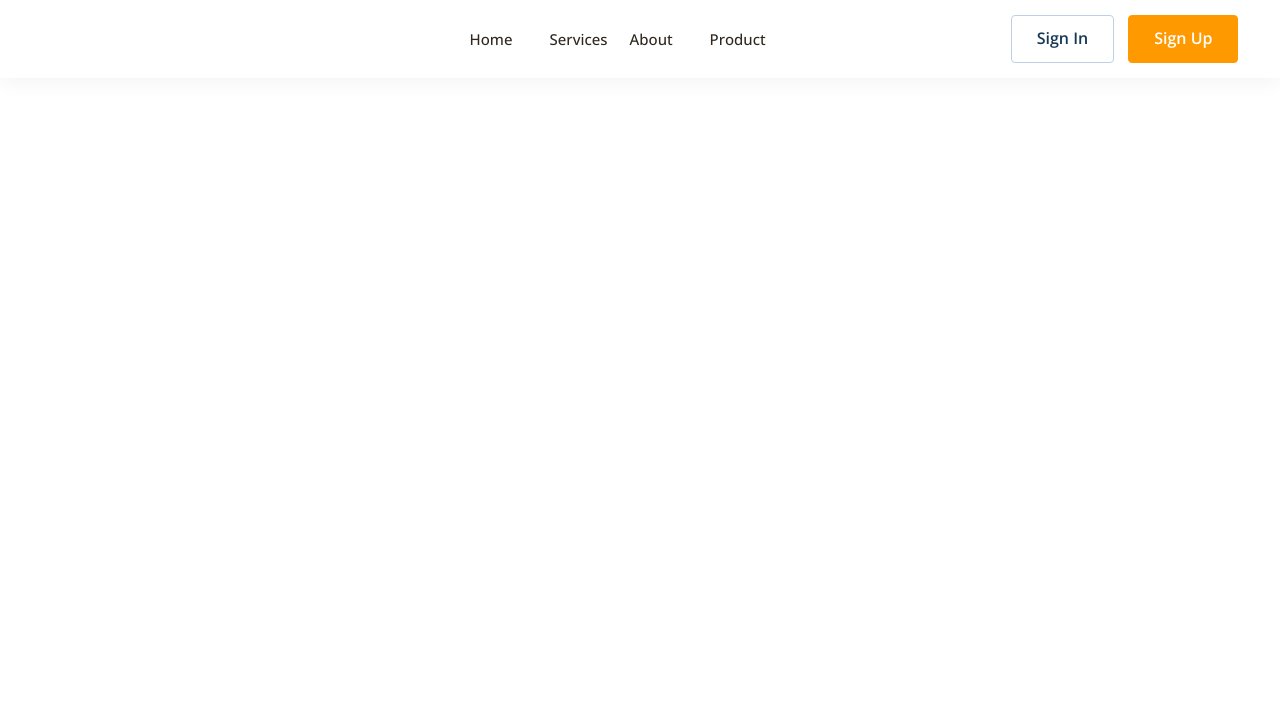
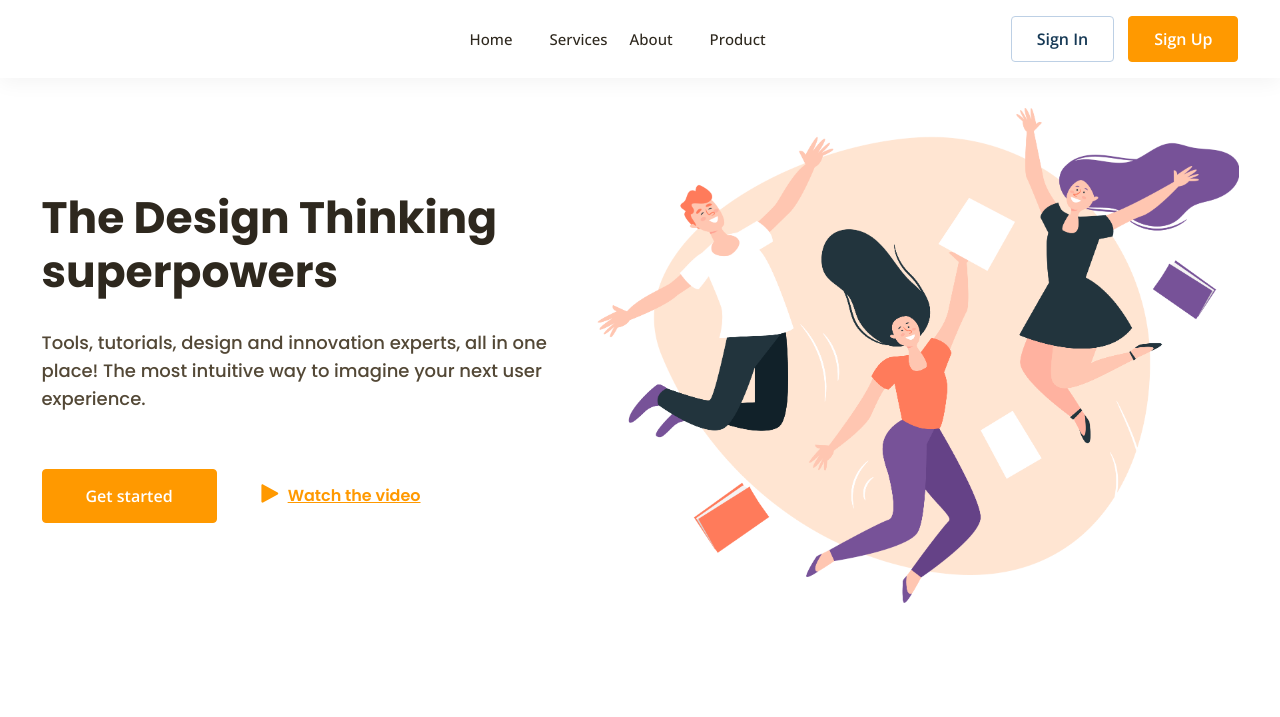
Before and after one commit to gl-el/productly, a website built with webpack: page src/index.html in a window 1280 px wide. Built offline with nearby package versions, Linux system fonts and the light colour scheme; files whose address does not match are found by name.

Commit message:
feat: add promo section

```diff
--- a/src/index.html
+++ b/src/index.html
@@ -30,10 +30,25 @@
         </ul>
       </nav>
       <div class="header__buttons">
-        <button class="button button_light">Sign In</button>
-        <button class="button button_orange">Sign Up</button>
+        <button class="button button_header button_light">Sign In</button>
+        <button class="button button_header button_orange">Sign Up</button>
       </div>
     </div>
   </header>
+  <section class="promo wrapper">
+    <div class="promo__content">
+    <h1 class="promo__title">The Design Thinking superpowers</h1>
+    <p class="promo__text">Tools, tutorials, design and innovation experts, all in one place! The most intuitive way to imagine your next user experience.</p>
+    <div class="promo__buttons">
+    <button class="button button_orange button_promo">Get started</button>
+    <a link="#" class="promo__link">
+      <span class="ico ico_play"></span>
+      <span class="promo__link_text">Watch the video</span>
+
+    </a>
+    </div>
+  </div>
+    <img class="promo__img" src="assets/img/png/promo.png" alt="The Design Thinking superpowers">
+  </section>
 </body>
 </html>
--- a/src/sass/abstract/_constants.scss
+++ b/src/sass/abstract/_constants.scss
@@ -1,5 +1,7 @@
 $shadow-color: hsla(0, 0%, 0%, 0.05);
 
+$title-promo: hsla(36, 21%, 15%, 1);
+$text-promo: hsla(36, 21%, 27%, 1);
 $text-color: hsla(36, 21%, 15%, 1);
 $text-active-color: hsla(0, 0%, 100%, 1);
 
@@ -7,5 +9,7 @@ $white: hsla(0, 100%, 100%, 1);
 $orange: hsla(36, 100%, 50%, 1);
 $light-blue: hsla(211, 44%, 82%, 1);
 $dark-blue: hsla(207, 58%, 21%, 1);
+$peach: hsla(14, 100%, 64%, 1);
+
 
 $desktop-width: 1197px;
--- a/src/sass/base/_base.scss
+++ b/src/sass/base/_base.scss
@@ -7,3 +7,8 @@ body {
   @include font($size: 1.6rem, $height: 2.6rem, $weight: 400);
 
 }
+
+h1 {
+  @extend %font-add;
+  @include font($size: 4.4rem, $height: 5.4rem, $weight: 700)
+}
--- /dev/null
+++ b/src/sass/base/_isoncs.scss
@@ -0,0 +1,9 @@
+.ico {
+  display: inline-block;
+  cursor: pointer;
+  &_play {
+    background-image: url(/src/assets/img/icons/play.svg);
+    width: 18px;
+    height: 19px;
+  }
+}
--- a/src/sass/base/_typography.scss
+++ b/src/sass/base/_typography.scss
@@ -15,3 +15,21 @@
   src: url(/src/assets/fonts/OpenSans-Bold.ttf) format('truetype');
   font-weight: 700;
 }
+
+@font-face {
+  font-family: 'Poppins';
+  src: url(/src/assets/fonts//Poppins-Medium.ttf) format('truetype');
+  font-weight: 400;
+}
+
+@font-face {
+  font-family: 'Poppins';
+  src: url(/src/assets/fonts//Poppins-SemiBold.ttf) format('truetype');
+  font-weight: 600;
+}
+
+@font-face {
+  font-family: 'Poppins';
+  src: url(/src/assets/fonts/Poppins-Bold.ttf) format('truetype');
+  font-weight: 700;
+}
--- a/src/sass/components/_buttons.scss
+++ b/src/sass/components/_buttons.scss
@@ -1,9 +1,9 @@
 .button {
   @extend %font-prim;
   @include font($size: 1.6rem, $height: 2.2rem, $weight: 600);
-  padding: 11px 25px 13px;
-  border-radius: 4px;
+
   box-sizing: border-box;
+  cursor: pointer;
 
   &_light {
     border: 1px solid $light-blue;
@@ -20,5 +20,21 @@
     background-color: $orange;
     border: 1px solid $orange;
     color: $white;
+
+    &:hover {
+      background-color: $peach;
+      border: 1px solid $peach;
+    }
   }
+
+  &_header {
+    padding: 11px 25px 11px;
+    border-radius: 4px;
+  }
+
+  &_promo {
+    padding: 15px 43px;
+    border-radius: 4px;
+  }
+
 }
--- /dev/null
+++ b/src/sass/components/_promo.scss
@@ -0,0 +1,40 @@
+.promo {
+  padding: 30px 0 111px 0;
+  display: flex;
+  justify-content: space-between;
+  @extend %font-add;
+
+  &__title {
+    margin-top: 83px;
+    color: $title-promo;
+  }
+
+  &__text {
+    margin-top: 30px;
+    @include font($size: 1.8rem, $height: 2.8rem, $weight: 400);
+    color: $text-promo;
+  }
+
+  &__buttons {
+    margin-top: 56px;
+    display: flex;
+    align-items: center;
+    gap: 44px;
+  }
+
+  &__link {
+    @include font($size: 1.6rem, $height: 2.4rem, $weight: 600);
+    color: $orange;
+    cursor: pointer;
+    display: flex;
+    gap: 9px;
+
+    &_text {
+      text-decoration: underline;
+    }
+  }
+
+  &__img {
+    max-width: 642px;
+  }
+}
--- a/src/sass/main.scss
+++ b/src/sass/main.scss
@@ -1,15 +1,18 @@
-@import "base/normalize";
+@import "vendors/normalize";
 
 @import "abstract/constants";
 @import "abstract/mixins";
 @import "abstract/placeholders";
 
+@import "base/typography";
 @import "base/base";
 @import "base/logo";
-@import "base/typography";
+@import "base/isoncs";
+
 
 @import "components/navigation";
 @import "components/buttons";
+@import "components/promo";
 
 @import "layout/wrapper";
 @import "layout/header";
```
Also changed, not shown: src/assets/fonts/Poppins-Bold.ttf (added), src/assets/fonts/Poppins-Medium.ttf (added), src/assets/fonts/Poppins-SemiBold.ttf (added), src/assets/img/icons/play.svg (added), src/assets/img/png/promo.png (added), src/sass/vendors/_normalize.scss (renamed from src/sass/base/_normalize.scss).
